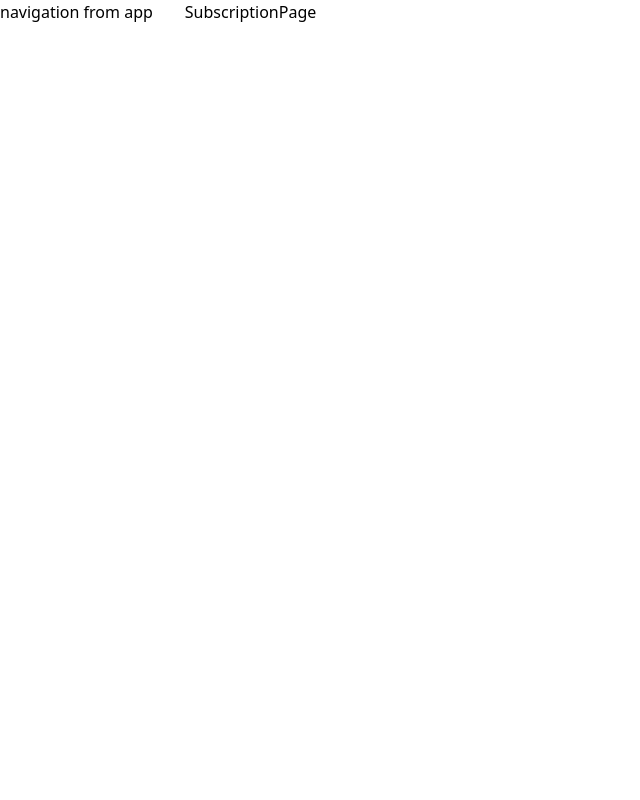
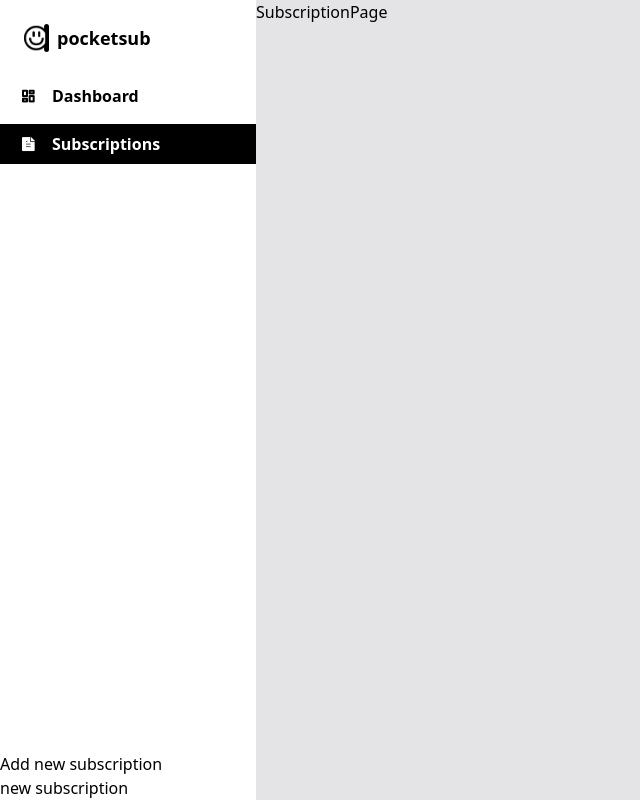
Before and after one commit to jachympatryk/pocketsub, a Next.js app: page /subscriptions in a window 1280 px wide. Shown: the whole page, without its empty margins (0-640 px from the left). Built offline with nearby package versions, Linux system fonts and the light colour scheme.

Commit message:
side nav structure & link component

```diff
--- a/app/(application)/(app)/layout.tsx
+++ b/app/(application)/(app)/layout.tsx
@@ -1,16 +1,52 @@
 import type { Metadata } from "next";
+import Link from "next/link";
 import React from "react";
+import logo from "../../../public/img/Logo.png";
+import Image from "next/image";
+import { AppLink } from "@/components";
+import { NavLink } from "@/components/app-link/app-link.types";
+import { UrlObject } from "url";
 
 export const metadata: Metadata = {
   title: "Pocketsub",
   description: "Manage your payments",
 };
 
+const navLink: NavLink[] = [
+  {
+    name: "Dashboard",
+    path: "/dashboard",
+    icon: "dashboard",
+  },
+  {
+    name: "Subscriptions",
+    path: "/subscriptions",
+    icon: "file-text",
+  },
+];
+
 export default function ApplicationLayout({ children }: { children: React.ReactNode }) {
   return (
-    <div className="flex gap-8">
-      <aside>navigation from app</aside>
-      <main>{children}</main>
+    <div className="flex h-screen">
+      <aside className="flex w-64 flex-col justify-between">
+        <div>
+          <Link href={"/"} className="flex items-center gap-2 mx-auto mt-6 ml-6">
+            <Image src={logo} alt="Pocketsub logo" height={28} />
+            <h1 className="text-lg font-semibold">pocketsub</h1>
+          </Link>
+          <nav className="flex flex-col my-6 gap-2">
+            {navLink.map((link) => (
+              <AppLink {...link} />
+            ))}
+          </nav>
+        </div>
+
+        <div>
+          <p>Add new subscription</p>
+          <button>new subscription</button>
+        </div>
+      </aside>
+      <main className="max-h-full grow overflow-hidden bg-zinc-200">{children}</main>
     </div>
   );
 }
--- a/app/layout.tsx
+++ b/app/layout.tsx
@@ -2,6 +2,7 @@ import { ClerkProvider } from "@clerk/nextjs";
 import "./globals.css";
 import type { Metadata } from "next";
 import React from "react";
+import "remixicon/fonts/remixicon.css";
 
 export const metadata: Metadata = {
   title: "Pocketsub",
--- /dev/null
+++ b/components/app-link/app-link.tsx
@@ -0,0 +1,29 @@
+"use client";
+
+import { usePathname } from "next/navigation";
+import React from "react";
+import { NavLink } from "./app-link.types";
+import Link from "next/link";
+import { UrlObject } from "url";
+
+export const AppLink = (link: NavLink) => {
+  const { icon, name, path } = link;
+
+  const pathname = usePathname();
+  const isActive = pathname === path;
+
+  if (isActive)
+    return (
+      <Link href={path} className="w-full flex bg-black p-2 gap-4 pl-5 transition-colors">
+        <i className={`ri-${icon}-fill text-white font-semibold`} />
+        <p className="font-semibold text-white">{name}</p>
+      </Link>
+    );
+
+  return (
+    <Link href={path} className="w-full flex p-2 pl-5 gap-4 transition-colors">
+      <i className={`ri-${icon}-line text-black font-semibold`} />
+      <p className="font-semibold">{name}</p>
+    </Link>
+  );
+};
--- a/components/index.ts
+++ b/components/index.ts
@@ -1 +1,2 @@
 export * from "./auth-buttons/auth-buttons";
+export * from "./app-link/app-link";
--- a/package.json
+++ b/package.json
@@ -18,6 +18,8 @@
     "next": "13.5.4",
     "react": "^18",
     "react-dom": "^18",
+    "remixicon": "^3.5.0",
+    "remixicons": "^1.0.0",
     "svix": "^1.13.0"
   },
   "devDependencies": {
```
Also changed, not shown: components/app-link/app-link.types.ts (added, +7 -0 lines), 1 other file (tests, documents, lock files or other folders).
